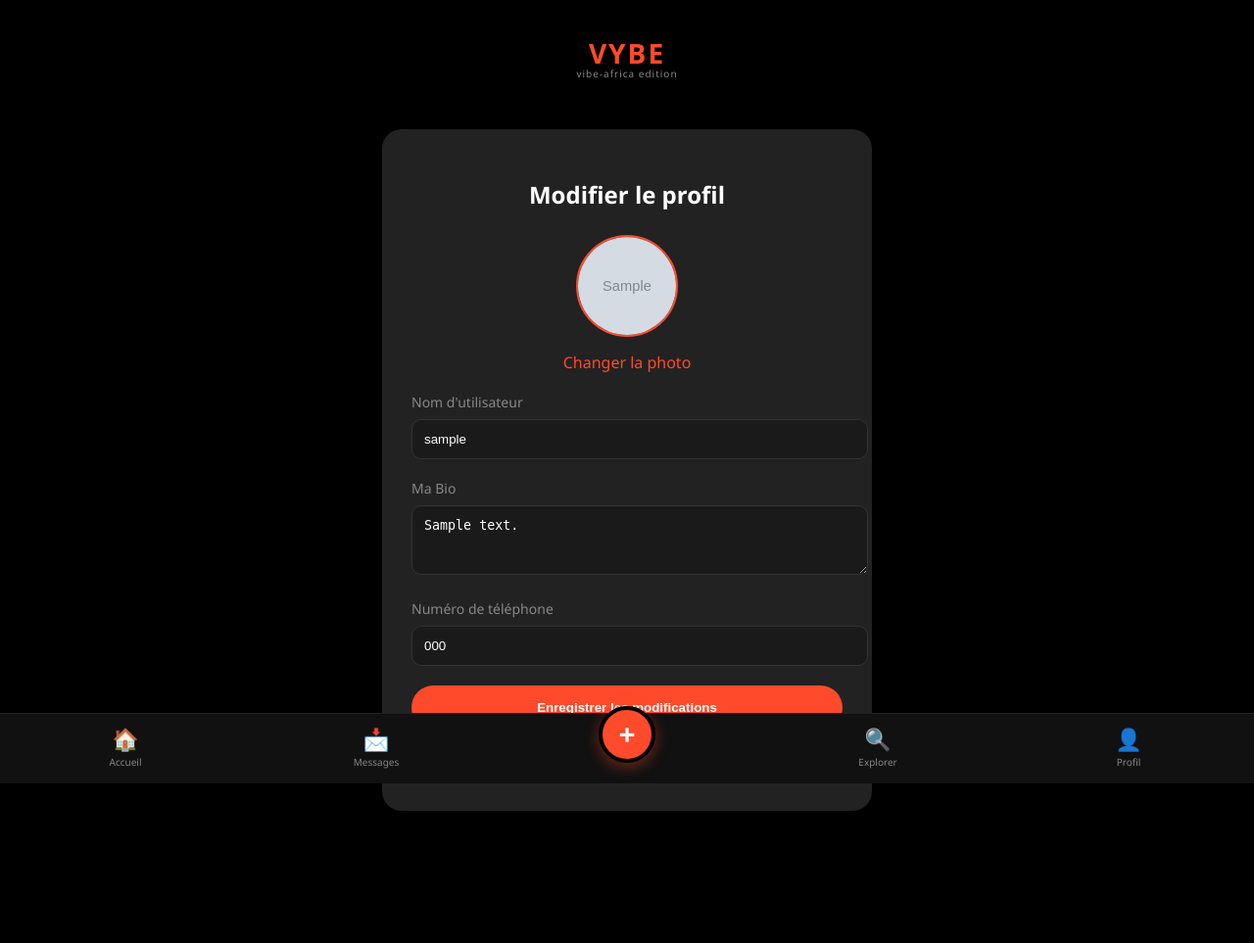
After one commit to Tiger2605/VYBE, a Flask app: page /edit_profile in a window 1280 px wide. The commit adds this page. Shown: the whole page at 98% size. Run offline with Flask 3, Linux system fonts and the light colour scheme; the visitor is signed in with stand-in values (Sample User, id 1); tables that the repository leaves empty hold one stand-in row (values such as "Sample post"); grey boxes marked "Sample" are stand-in pictures; parts of the project's set-up code (start-up, migrations or seed data) failed here and were passed over.

Commit message:
Ajout photo profil, favoris et onglets interactifs

```diff
--- a/app.py
+++ b/app.py
@@ -5,7 +5,7 @@ from flask_migrate import Migrate
 from werkzeug.utils import secure_filename
 from werkzeug.security import generate_password_hash, check_password_hash
 from flask import Flask, render_template, request, redirect, url_for, session, flash
-from models import db, User, Group, GroupMessage, Like, Comment, FriendRequest, Video, Message, AppUpdate
+from models import db, User, Group, GroupMessage, Like, Comment, FriendRequest, Video,Favorite, Message, AppUpdate
 from flask_limiter import Limiter
 from flask_limiter.util import get_remote_address
 from itsdangerous import URLSafeTimedSerializer
@@ -75,6 +75,11 @@ app.config['UPLOAD_FOLDER'] = UPLOAD_FOLDER
 
 def allowed_file(filename):
     return '.' in filename and filename.rsplit('.', 1)[1].lower() in ALLOWED_EXTENSIONS
+
+# Dossier spécifique pour les photos de profil
+UPLOAD_FOLDER_PROFILES = os.path.join(app.config['UPLOAD_FOLDER'], 'profiles')
+if not os.path.exists(UPLOAD_FOLDER_PROFILES):
+    os.makedirs(UPLOAD_FOLDER_PROFILES)
 
 # --- ROUTES ---
 
@@ -248,15 +253,29 @@ def logout():
 @app.route('/profile/')
 @app.route('/profile/<username>')
 def profile(username=None):
+    # 1. Gestion des accès (Visiteur vs Connecté)
     if username is None and 'user_id' not in session:
         return render_template('profile_guest.html')
 
     if username is None and 'user_id' in session:
         username = session['username']
 
+    # 2. Récupération de l'utilisateur ciblé
     user = User.query.filter_by(username=username).first_or_404()
+
+    # 3. Récupération des données pour les onglets (Vibes, Likes, Favoris)
+    # Mes publications
     vibes = Video.query.filter_by(user_id=user.id).order_by(Video.created_at.desc()).all()
 
+    # Vidéos que j'ai likées (On cherche dans la table Like)
+    liked_ids = [l.video_id for l in Like.query.filter_by(user_id=user.id).all()]
+    liked_videos = Video.query.filter(Video.id.in_(liked_ids)).all() if liked_ids else []
+
+    # Vidéos en favoris (On cherche dans la table Favorite)
+    fav_ids = [f.video_id for f in Favorite.query.filter_by(user_id=user.id).all()]
+    fav_videos = Video.query.filter(Video.id.in_(fav_ids)).all() if fav_ids else []
+
+    # 4. Statistiques et Relations
     friends_count = FriendRequest.query.filter(
         ((FriendRequest.sender_id == user.id) | (FriendRequest.receiver_id == user.id)),
         (FriendRequest.status == 'accepted')
@@ -271,6 +290,7 @@ def profile(username=None):
         if me.id == user.id:
             is_own_profile = True
 
+        # Vérification si nous sommes déjà amis
         friendship = FriendRequest.query.filter(
             ((FriendRequest.sender_id == me.id) & (FriendRequest.receiver_id == user.id)) |
             ((FriendRequest.sender_id == user.id) & (FriendRequest.receiver_id == me.id)),
@@ -282,8 +302,77 @@ def profile(username=None):
                            current_user_obj=me,
                            friendship=friendship,
                            vibes=vibes,
+                           liked_videos=liked_videos, # Nouveau
+                           fav_videos=fav_videos,     # Nouveau
                            is_own_profile=is_own_profile,
                            friends_count=friends_count)
+
+@app.route('/edit_profile', methods=['GET', 'POST'])
+def edit_profile():
+    if 'user_id' not in session:
+        return redirect(url_for('login'))
+
+    user = User.query.get(session['user_id'])
+
+    if request.method == 'POST':
+        user.username = request.form.get('username')
+        user.bio = request.form.get('bio')
+        user.phone = request.form.get('phone')
+
+        file = request.files.get('profile_pic')
+        if file and allowed_file(file.filename):
+            filename = secure_filename(f"profile_{user.id}_{file.filename}")
+            file.save(os.path.join(UPLOAD_FOLDER_PROFILES, filename))
+            user.profile_pic = filename
+
+        db.session.commit()
+        flash("Ton profil a été mis à jour, @{} !".format(user.username))
+        return redirect(url_for('profile', username=user.username))
+
+    return render_template('edit_profile.html', user=user)
+
+# --- ROUTE : LISTE DES AMIS ---
+@app.route('/profile/<username>/friends')
+def friends_list(username):
+    user = User.query.filter_by(username=username).first_or_404()
+    # On cherche tous les amis acceptés
+    requests = FriendRequest.query.filter(
+        ((FriendRequest.sender_id == user.id) | (FriendRequest.receiver_id == user.id)),
+        (FriendRequest.status == 'accepted')
+    ).all()
+
+    friends = []
+    for req in requests:
+        friend_id = req.receiver_id if req.sender_id == user.id else req.sender_id
+        friends.append(User.query.get(friend_id))
+
+    return render_template('users_list.html', title="Amis de " + username, users=friends)
+
+# --- ROUTE : LISTE DES ABONNÉS ---
+@app.route('/profile/<username>/followers')
+def followers_list(username):
+    user = User.query.filter_by(username=username).first_or_404()
+    return render_template('users_list.html', title="Abonnés de " + username, users=user.followers.all())
+
+# --- ROUTE : FAVORIS (Toggle) ---
+@app.route('/toggle_favorite/<int:video_id>', methods=['POST'])
+def toggle_favorite(video_id):
+    if 'user_id' not in session:
+        return redirect(url_for('login'))
+
+    user_id = session['user_id']
+    existing = Favorite.query.filter_by(user_id=user_id, video_id=video_id).first()
+
+    if existing:
+        db.session.delete(existing)
+        flash("Retiré des favoris")
+    else:
+        new_fav = Favorite(user_id=user_id, video_id=video_id)
+        db.session.add(new_fav)
+        flash("Ajouté aux favoris ⭐")
+
+    db.session.commit()
+    return redirect(request.referrer or url_for('dashboard'))
 
 @app.route('/follow/<username>')
 def follow(username):
--- /dev/null
+++ b/templates/edit_profile.html
@@ -0,0 +1,77 @@
+{% extends "base.html" %}
+
+{% block title %}Modifier mon profil - VIBE AFRICA{% endblock %}
+
+{% block content %}
+<style>
+    .edit-container {
+        max-width: 500px;
+        margin: 30px auto;
+        background: #222;
+        padding: 30px;
+        border-radius: 20px;
+        box-shadow: 0 4px 15px rgba(0,0,0,0.5);
+    }
+    .form-group { margin-bottom: 20px; }
+    .form-group label { display: block; color: #888; margin-bottom: 8px; font-size: 14px; }
+    .form-control {
+        width: 100%;
+        padding: 12px;
+        background: #1a1a1a;
+        border: 1px solid #333;
+        border-radius: 10px;
+        color: white;
+        outline: none;
+    }
+    .form-control:focus { border-color: #ff4b2b; }
+    .btn-save {
+        width: 100%;
+        padding: 15px;
+        background: #ff4b2b;
+        color: white;
+        border: none;
+        border-radius: 25px;
+        font-weight: bold;
+        cursor: pointer;
+        transition: 0.3s;
+    }
+    .btn-save:hover { background: #ff3516; transform: scale(1.02); }
+    .preview-img {
+        width: 100px; height: 100px; border-radius: 50%;
+        object-fit: cover; border: 2px solid #ff4b2b; margin-bottom: 10px;
+    }
+</style>
+
+<div class="edit-container">
+    <h2 style="text-align: center; margin-bottom: 25px;">Modifier le profil</h2>
+
+    <form action="{{ url_for('edit_profile') }}" method="POST" enctype="multipart/form-data">
+        <div style="text-align: center; margin-bottom: 20px;">
+            <img src="{{ url_for('static', filename='uploads/profiles/' + user.profile_pic) if user.profile_pic else '#' }}" class="preview-img" alt="Photo">
+            <label for="profile_pic" style="color: #ff4b2b; cursor: pointer; display: block;">Changer la photo</label>
+            <input type="file" id="profile_pic" name="profile_pic" style="display: none;" accept="image/*">
+        </div>
+
+        <div class="form-group">
+            <label>Nom d'utilisateur</label>
+            <input type="text" name="username" class="form-control" value="{{ user.username }}" required>
+        </div>
+
+        <div class="form-group">
+            <label>Ma Bio</label>
+            <textarea name="bio" class="form-control" rows="3">{{ user.bio }}</textarea>
+        </div>
+
+        <div class="form-group">
+            <label>Numéro de téléphone</label>
+            <input type="text" name="phone" class="form-control" value="{{ user.phone or '' }}" placeholder="+243...">
+        </div>
+
+        <button type="submit" class="btn-save">Enregistrer les modifications</button>
+    </form>
+
+    <p style="text-align: center; margin-top: 15px;">
+        <a href="{{ url_for('profile', username=user.username) }}" style="color: #666; text-decoration: none; font-size: 13px;">Annuler</a>
+    </p>
+</div>
+{% endblock %}
```
Also changed, not shown: models.py (+13 -1 lines), templates/profile.html (+102 -15 lines), templates/users_list.html (added, +68 -0 lines).
